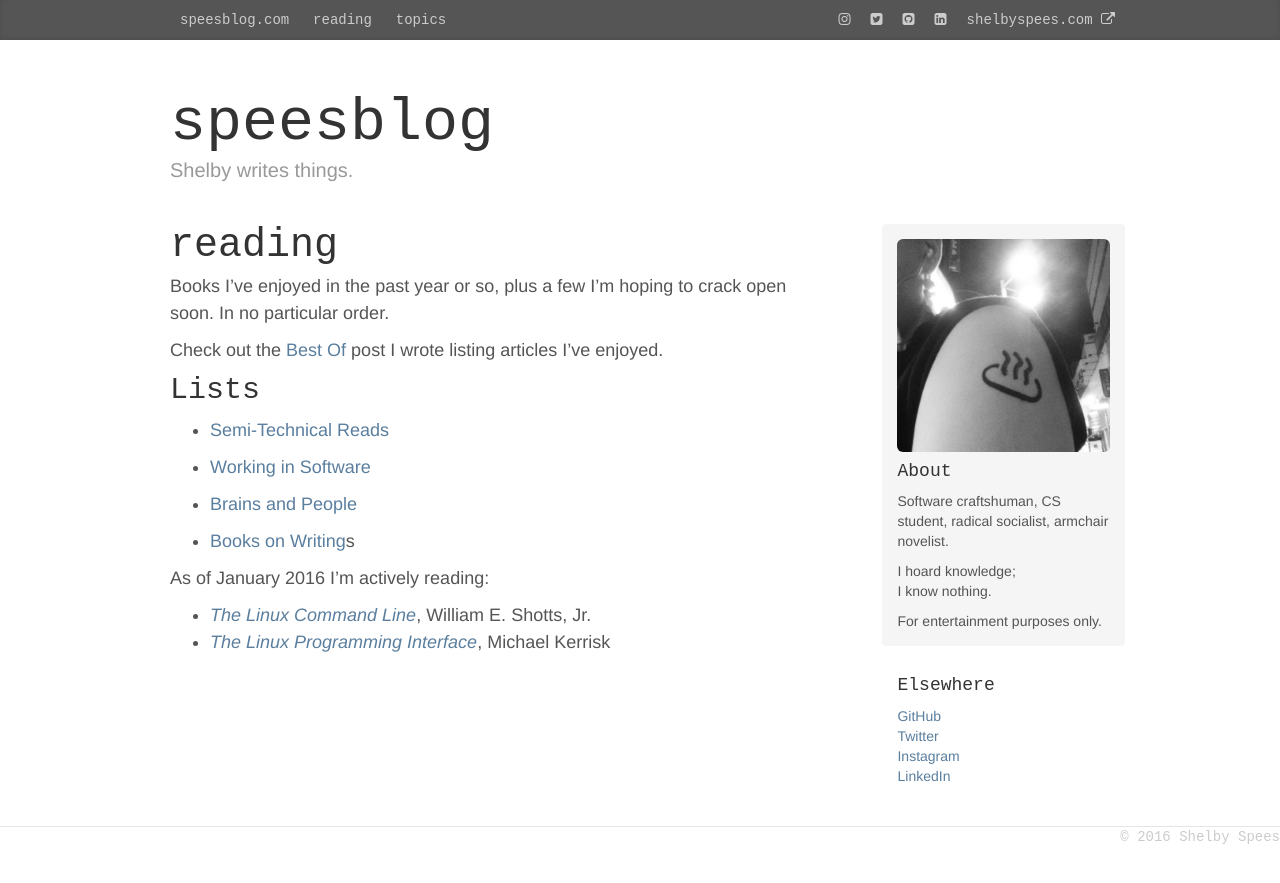
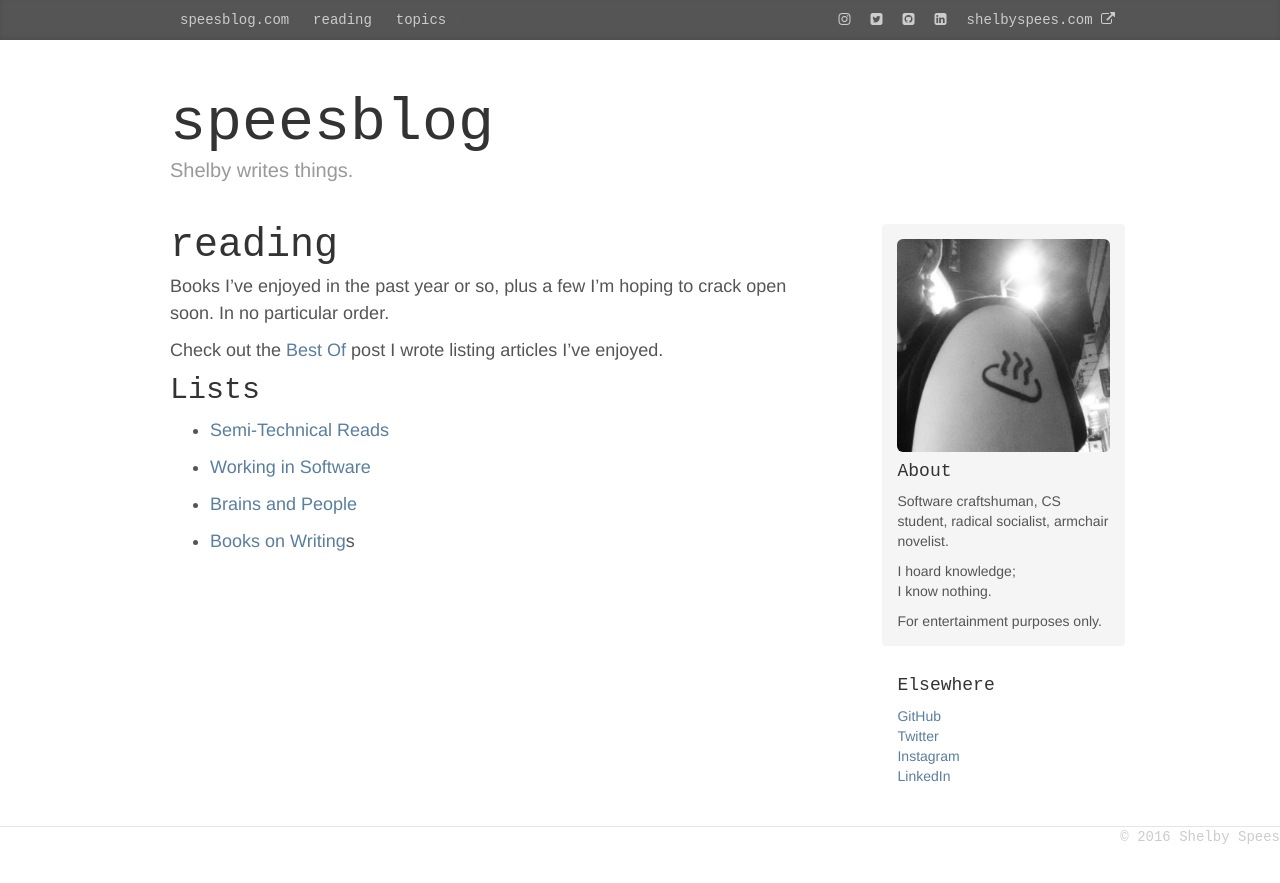
Before and after one commit to shelbyspees/speesblog, a Jekyll site: the page built from _pages/reading.md, in a window 1280 px wide. Shown: the top 883 px of the page. Built offline with Jekyll 4.4.1, drawn with Linux system fonts in a browser that asks for light colours; nearby versions of some CDN libraries.

Commit message:
Update reading page

```diff
--- a/_pages/reading.md
+++ b/_pages/reading.md
@@ -17,9 +17,3 @@ Check out the <a href="{{ site.baseurl }}/best_practices/2015/04/10/best-of/">Be
 - <a href="{{ site.baseurl }}/reading/psych">Brains and People</a>
 
 - <a href="{{ site.baseurl }}/reading/writing">Books on Writing</a>s
-
-As of January 2016 I'm actively reading:
-
-
-- [*The Linux Command Line*](http://linuxcommand.org/tlcl.php), William E. Shotts, Jr.
-- [*The Linux Programming Interface*](http://man7.org/tlpi/), Michael Kerrisk
```
